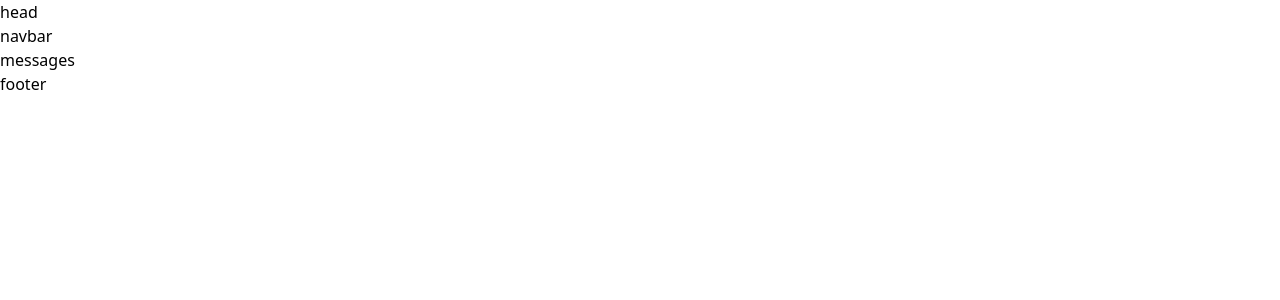
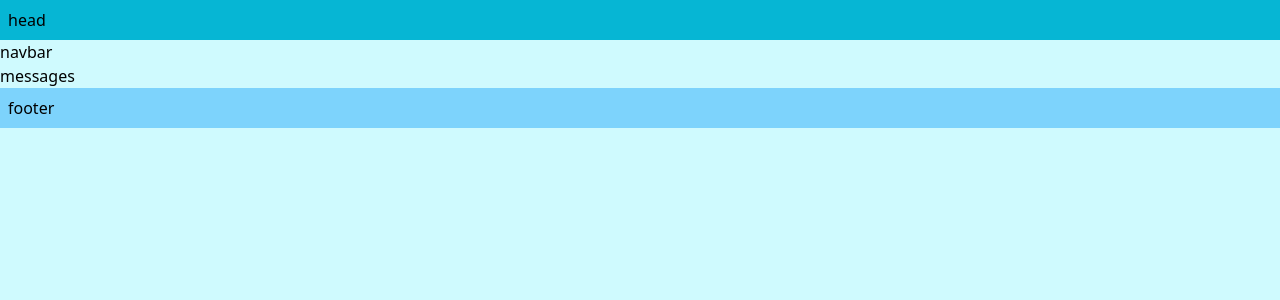
Before and after one commit to kosukhin/messanger-firebase-react-tailwind, a React (Create React App) app: page / in a window 1280 px wide. Shown: the top 300 px of the page. Built offline with nearby package versions, Linux system fonts and the light colour scheme.

Commit message:
feat(css): Добавить цвета

```diff
--- a/src/App.tsx
+++ b/src/App.tsx
@@ -6,7 +6,7 @@ import Footer from "./components/layout/Footer";
 
 function App() {
   return (
-    <div>
+    <div className="flex-1 h-screen bg-main">
       <Header/>
       <Body/>
       <Footer/>
--- a/src/components/layout/Footer.tsx
+++ b/src/components/layout/Footer.tsx
@@ -1,5 +1,5 @@
 function Footer() {
-  return (<footer>
+  return (<footer className="p-2 bg-footer mt-auto">
     footer
   </footer>)
 }
--- a/src/components/layout/Header.tsx
+++ b/src/components/layout/Header.tsx
@@ -1,5 +1,5 @@
 function Header() {
-  return (<header>head</header>)
+  return (<header className="p-2 bg-header">head</header>)
 }
 
 export default Header
--- a/tailwind.config.js
+++ b/tailwind.config.js
@@ -5,6 +5,11 @@ module.exports = {
   ],
   theme: {
     extend: {},
+    colors: {
+      main: '#CFFAFE',
+      header: '#06B6D4',
+      footer: '#7DD3FC',
+    },
   },
   plugins: [],
 };
```
